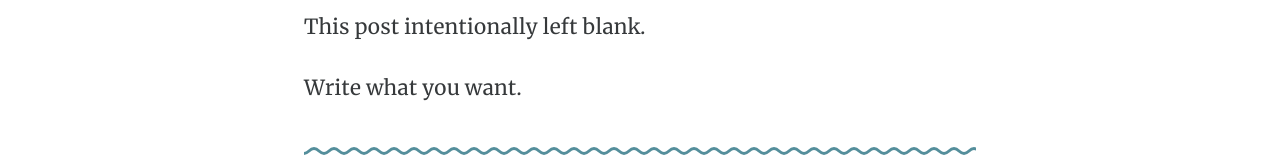
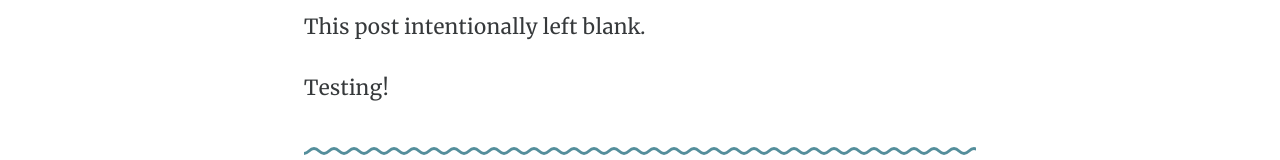
Before and after one commit to jakecupani/jakecupani.github.io, an Astro site in the folder jakecupani/: page /blog/hello-world in a window 1280 px wide. Shown: the part 777-937 px from the top of the page. Built offline with nearby package versions, Linux system fonts and the light colour scheme; Astro itself is replaced by a stand-in of ours; some packages are replaced by stand-ins of ours.

Commit message:
Update hello-world.md

```diff
--- a/jakecupani/src/data/blog-posts/hello-world.md
+++ b/jakecupani/src/data/blog-posts/hello-world.md
@@ -8,4 +8,4 @@ description: Every blog starts with a single post. This is yours. Make it great.
 
 This post intentionally left blank.
 
-Write what you want.
+Testing!
```
